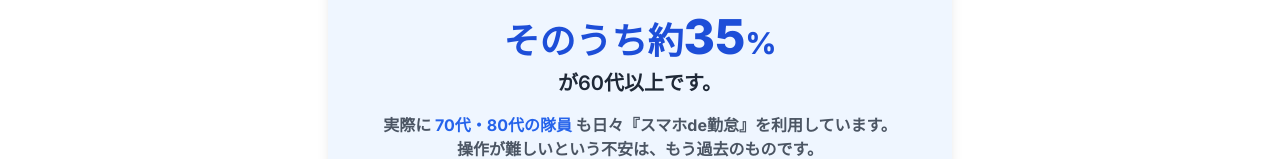
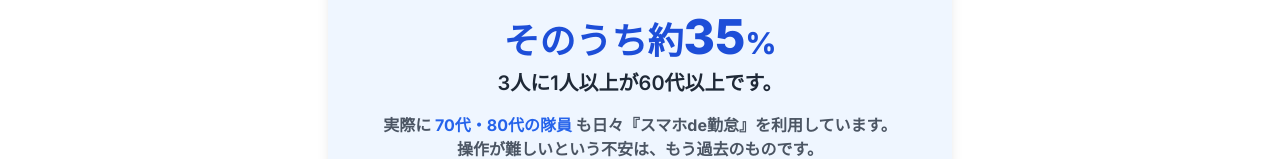
Before and after one commit to FumiyaKumabe/20250705, a plain HTML site: page index.html in a window 1280 px wide. Shown: the part 4539-4698 px from the top of the page. Drawn offline with nearby package versions, Linux system fonts and the light colour scheme.

Commit message:
Update index.html

```diff
--- a/index.html
+++ b/index.html
@@ -562,7 +562,7 @@
                     <p class="text-xl font-semibold text-gray-800 mt-2">現在、『スマホde勤怠』を利用している隊員数</p>
                     <p class="text-sm text-gray-500 mt-1">(※2025年7月時点・全国導入企業合計)</p>
                     <p class="text-4xl font-extrabold text-blue-700 mt-4">そのうち約<span class="text-5xl">35<span class="text-3xl">%</span></span></p>
-                    <p class="text-xl font-semibold text-gray-800 mt-2">が60代以上です。</p>
+                    <p class="text-xl font-semibold text-gray-800 mt-2">3人に1人以上が60代以上です。</p>
                     <p class="text-l text-gray-600 mt-4 font-bold">
                         実際に <span class="text-blue-600 font-bold">70代・80代の隊員</span> も日々『スマホde勤怠』を利用しています。<br>
                         操作が難しいという不安は、もう過去のものです。
```
